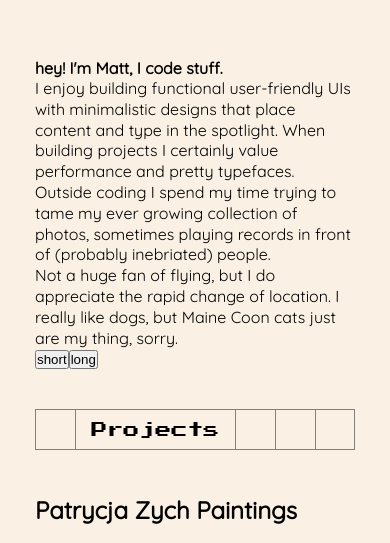
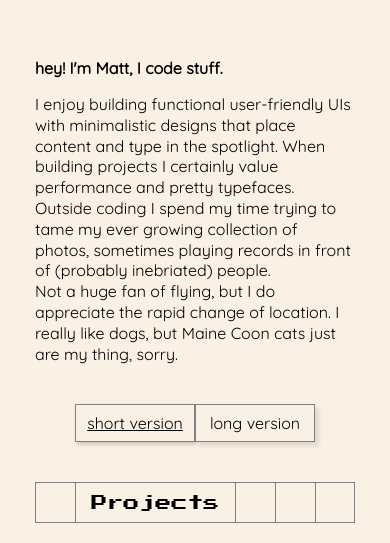
Before and after one commit to hcsvnt/portfolio1, a Gatsby site: page / in a window 390 px wide. Shown: the part 269-812 px from the top of the page. Built offline with nearby package versions, Linux system fonts and the light colour scheme; Gatsby itself is replaced by a stand-in of ours.

Commit message:
styled text buttons, added active class, responsivness up to 750px width

```diff
--- a/src/components/intro/index.js
+++ b/src/components/intro/index.js
@@ -37,11 +37,17 @@ const longText =    <article className={styles.introductionText}>
                         </p>
                     </article>
 
-const Button = (props) => {
-    const {buttonValue, setTextVersion} = props;
+const TextButton = (props) => {
+    const {buttonValue, textVersion, setTextVersion} = props;
+    const buttonStyle = styles.textButton;
+    const activeButtonStyle = `${styles.textButton} ${styles.textButtonActive}`;
 
     return (
-        <button name="textButton" value={buttonValue}  onClick={() => setTextVersion(buttonValue)}>{buttonValue}</button>
+        <button name="textButton"
+        value={buttonValue}
+        className={ textVersion === buttonValue ? activeButtonStyle : buttonStyle}
+        onClick={() => setTextVersion(buttonValue)}>
+            {buttonValue} version</button>
     )
 }
 
@@ -51,8 +57,10 @@ const Introduction = () => {
     return (
         <section className={styles.introduction}>
             { textVersion === 'short' ? shortText : longText }
-            <Button buttonValue="short" setTextVersion={setTextVersion} />
-            <Button buttonValue="long" setTextVersion={setTextVersion}  />
+            <div className={styles.buttonContainer}>
+                <TextButton buttonValue="short" textVersion={textVersion} setTextVersion={setTextVersion} />
+                <TextButton buttonValue="long"  textVersion={textVersion} setTextVersion={setTextVersion}  />
+            </div>
         </section>
 
     )
--- a/src/components/intro/intro.module.css
+++ b/src/components/intro/intro.module.css
@@ -1,6 +1,8 @@
 .introduction {
     width: 280px;
     margin: 40px auto;
+    position: relative;
+    /* background-color: blueviolet; */
 }
 
 .introductionText {
@@ -10,11 +12,59 @@
 .introductionSpan {
     font-weight: 600;
     display: block;
+    margin-bottom: 1rem;
+}
+
+.buttonContainer {
+    display: flex;
+    justify-content: space-between;
+    width: 100%;
+    margin-top: 40px;
+    /* background-color: blue; */
+    /* position: absolute;
+    top: -20px;
+    right: -0px; */
+}
+
+.textButton {
+    /* width: 120px; */
+    /* height: 40px; */
+    margin: 0;
+    padding: 8px;
+    outline: none;
+    border: 1px grey solid;
+    background-color: var(--bg-color);
+    box-shadow: none;
+    font-family: inherit;
+    font-size: 1rem;
+    box-shadow: 4px 4px 4px rgba(0, 0, 0, 0.1);
+    transition: 300ms ease-in-out;
+}
+
+.textButton:hover {
+    box-shadow: 2px 2px 4px rgba(0, 0, 0, 0.2);
+}
+
+.textButtonActive {
+    text-decoration: underline;
+    box-shadow: 2px 2px 4px rgba(0, 0, 0, 0.2);
+}
+
+.link:hover {
+    text-decoration: underline;
 }
 
 @media screen and (min-width: 375px) {
     .introduction {
         width: 320px;
+    }
+
+    .buttonContainer {
+        padding: 0 40px;
+    }
+
+    .textButton {
+        width: 120px;
     }
 }
 
```
